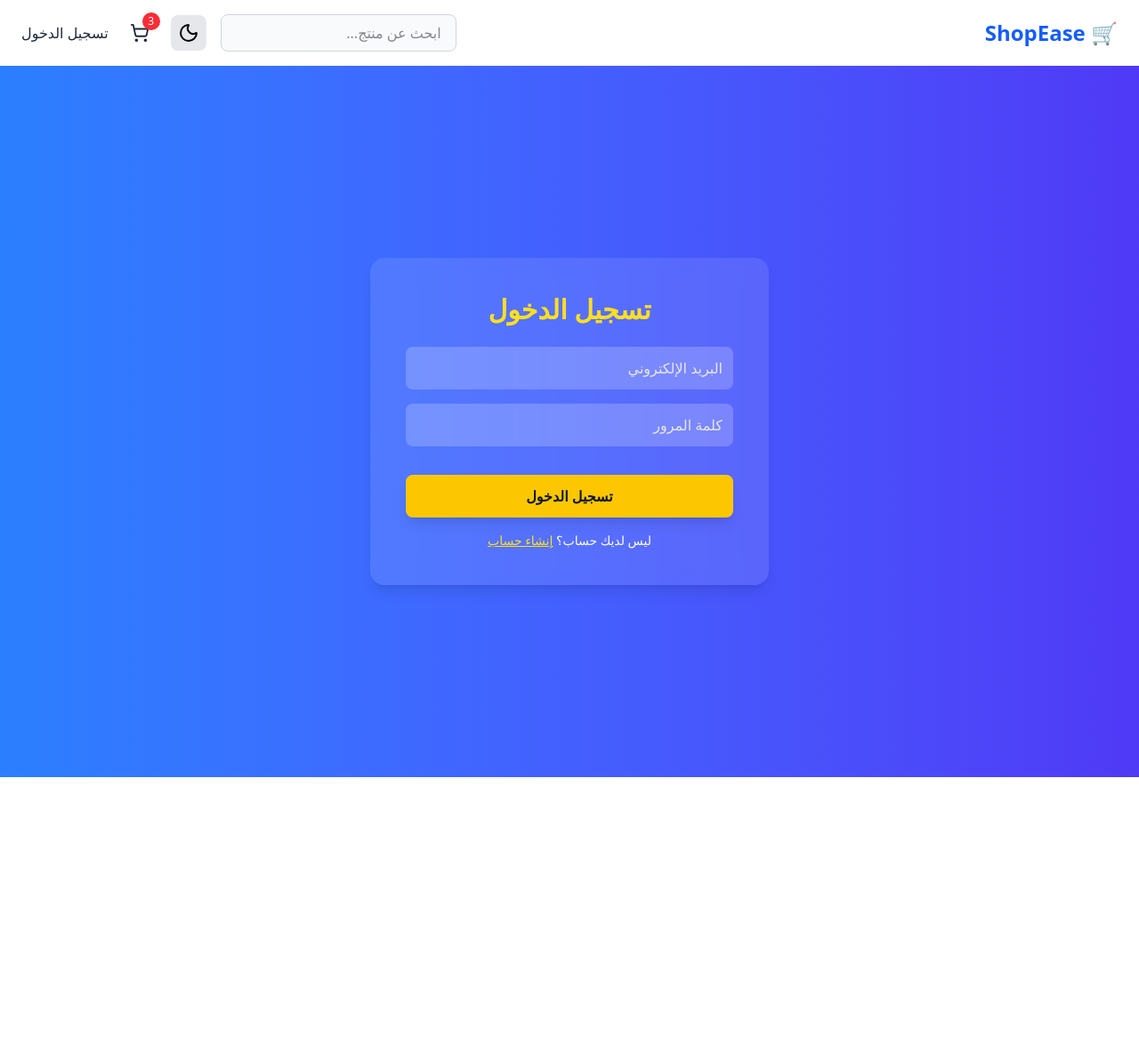
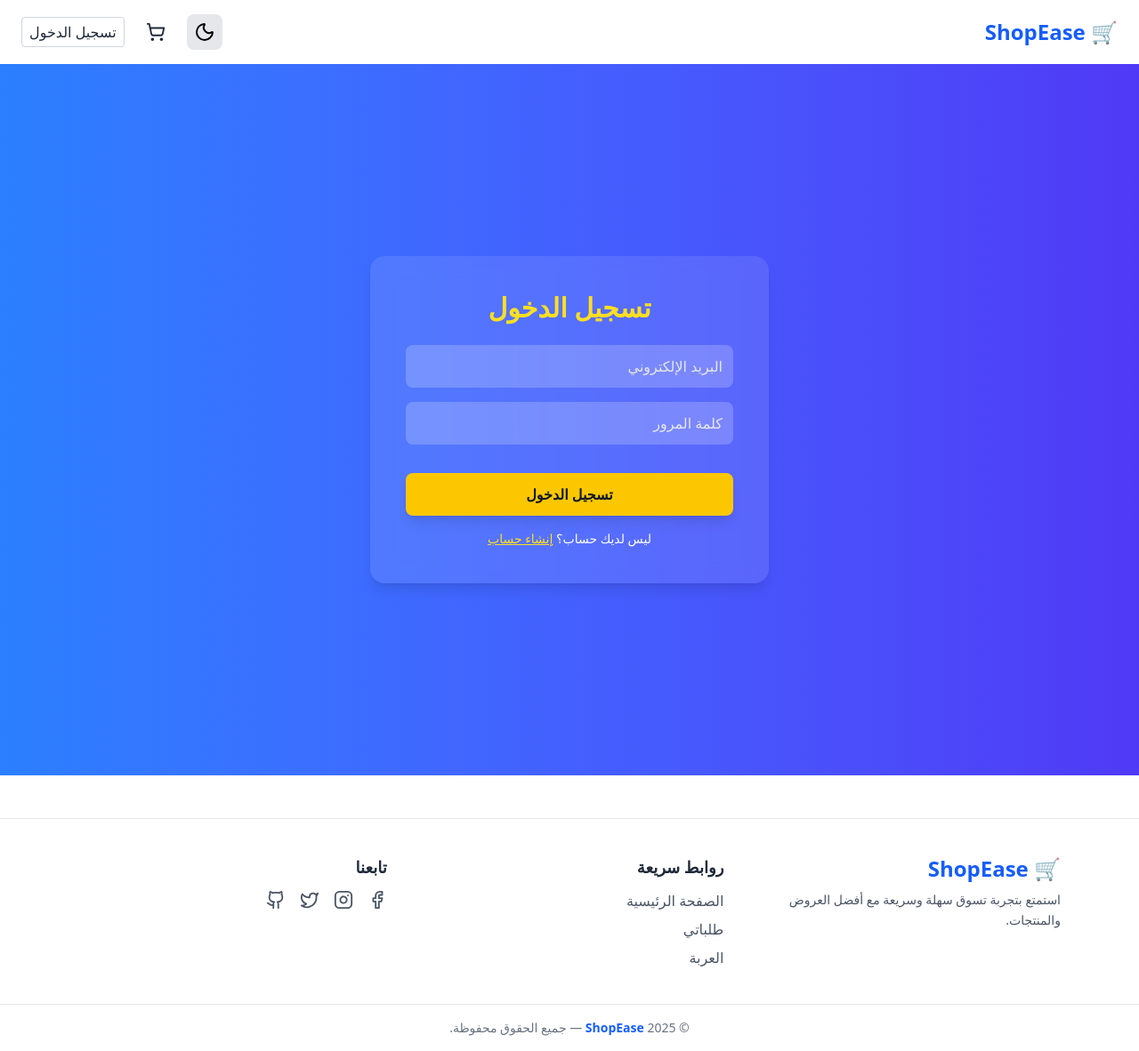
Before and after one commit to abdoBadawy74/ecommerce-frontend, a React (Vite) app: page /login in a window 1280 px wide. Shown: the whole page at 89% size. Before the commit the page ends 874 px from the top, so only its background shows below. Built offline with nearby package versions, Linux system fonts and the light colour scheme.

Commit message:
feat: add Footer component with navigation links and social media icons; enhance App and Navbar for improved user experience

```diff
--- a/src/App.jsx
+++ b/src/App.jsx
@@ -5,20 +5,24 @@ import Navbar from "./components/Navbar"
 import Home from "./pages/HomePage"
 import Login from "./pages/Login"
 import Register from "./pages/Register"
-
+import Footer from "./components/Footer"
 import CartPage from "./pages/CartPage"
 import OrdersPage from "./pages/OrdersPage"
+import { useEffect } from "react"
 
 
 
 export default function App() {
+
+  useEffect(() => {
+    document.title = "ShopEase - تسوق بسهولة"
+    window.scrollTo(0, 0)
+  }, [])
+
   return (
     <ThemeProvider>
       <AuthProvider>
-
         <BrowserRouter>
-
-
           <div className="bg-white text-black dark:bg-gray-900 dark:text-white transition-colors duration-500">
             <Navbar />
             <Routes>
@@ -28,9 +32,9 @@ export default function App() {
               <Route path="/cart" element={<CartPage />} />
               <Route path="/orders" element={<OrdersPage />} />
             </Routes>
+            <Footer />
           </div>
         </BrowserRouter>
-
       </AuthProvider>
     </ThemeProvider>
   )
--- /dev/null
+++ b/src/components/Footer.jsx
@@ -0,0 +1,75 @@
+import { Link } from "react-router-dom"
+import { Facebook, Instagram, Twitter, Github } from "lucide-react"
+
+export default function Footer() {
+  return (
+    <footer className="bg-white dark:bg-gray-900 border-t border-gray-200 dark:border-gray-700 mt-12">
+      <div className="max-w-6xl mx-auto px-6 py-10 grid grid-cols-1 md:grid-cols-3 gap-8">
+        {/* ===== Logo + Description ===== */}
+        <div>
+          <h2 className="text-2xl font-bold text-blue-600 dark:text-blue-400 mb-2">
+            🛒 ShopEase
+          </h2>
+          <p className="text-gray-600 dark:text-gray-300 text-sm leading-relaxed">
+            استمتع بتجربة تسوق سهلة وسريعة مع أفضل العروض والمنتجات.
+          </p>
+        </div>
+
+        {/* ===== Quick Links ===== */}
+        <div>
+          <h3 className="text-lg font-semibold text-gray-800 dark:text-gray-200 mb-3">
+            روابط سريعة
+          </h3>
+          <ul className="space-y-2">
+            <li>
+              <Link to="/" className="text-gray-600 dark:text-gray-400 hover:text-blue-600 dark:hover:text-blue-400">
+                الصفحة الرئيسية
+              </Link>
+            </li>
+            <li>
+              <Link to="/orders" className="text-gray-600 dark:text-gray-400 hover:text-blue-600 dark:hover:text-blue-400">
+                طلباتي
+              </Link>
+            </li>
+            <li>
+              <Link to="/cart" className="text-gray-600 dark:text-gray-400 hover:text-blue-600 dark:hover:text-blue-400">
+                العربة
+              </Link>
+            </li>
+            {/* <li>
+              <Link to="/login" className="text-gray-600 dark:text-gray-400 hover:text-blue-600 dark:hover:text-blue-400">
+                تسجيل الدخول
+              </Link>
+            </li> */}
+          </ul>
+        </div>
+
+        {/* ===== Social Media ===== */}
+        <div>
+          <h3 className="text-lg font-semibold text-gray-800 dark:text-gray-200 mb-3">
+            تابعنا
+          </h3>
+          <div className="flex gap-4">
+            <a href="#" className="text-gray-600 dark:text-gray-400 hover:text-blue-600 dark:hover:text-blue-400">
+              <Facebook size={22} />
+            </a>
+            <a href="#" className="text-gray-600 dark:text-gray-400 hover:text-pink-500">
+              <Instagram size={22} />
+            </a>
+            <a href="#" className="text-gray-600 dark:text-gray-400 hover:text-sky-500">
+              <Twitter size={22} />
+            </a>
+            <a href="#" className="text-gray-600 dark:text-gray-400 hover:text-gray-900 dark:hover:text-gray-100">
+              <Github size={22} />
+            </a>
+          </div>
+        </div>
+      </div>
+
+      {/* ===== Bottom Bar ===== */}
+      <div className="border-t border-gray-200 dark:border-gray-700 text-center py-4 text-sm text-gray-500 dark:text-gray-400">
+        © {new Date().getFullYear()} <span className="font-semibold text-blue-600 dark:text-blue-400">ShopEase</span> — جميع الحقوق محفوظة.
+      </div>
+    </footer>
+  )
+}
--- a/src/components/Navbar.jsx
+++ b/src/components/Navbar.jsx
@@ -1,58 +1,152 @@
 import { Link } from "react-router-dom"
+import { useEffect, useState } from "react"
+import { motion, AnimatePresence } from "framer-motion"
 import DarkModeToggle from "./DarkModeToggle"
 import { useAuth } from "../context/AuthContext"
-import { ShoppingCart } from "lucide-react"
+import { ShoppingCart, Menu, X } from "lucide-react"
 import { supabase } from "../lib/supabaseClient"
+import { User } from "lucide-react"
 
 export default function Navbar() {
   const { user } = useAuth()
-    console.log(user)
+  const [cartCount, setCartCount] = useState(0)
+  const [menuOpen, setMenuOpen] = useState(false)
+
+  // 🧩 جلب عدد المنتجات في السلة عند تسجيل الدخول
+  useEffect(() => {
+    const fetchCartCount = async () => {
+      if (!user) {
+        setCartCount(0)
+        return
+      }
+
+      const { count, error } = await supabase
+        .from("cart")
+        .select("*", { count: "exact", head: true })
+        .eq("user_id", user.id)
+
+      if (error) console.error("Error fetching cart count:", error)
+      else setCartCount(count || 0)
+    }
+
+    fetchCartCount()
+  }, [user])
+
   return (
-        <nav className="flex justify-between items-center px-6 py-4 bg-white dark:bg-gray-900 shadow">
-            <Link to="/">
+    <nav className="flex justify-between items-center px-6 py-4 bg-white dark:bg-gray-900 shadow relative">
+      {/* ===== Logo ===== */}
+      <Link to="/" className="flex items-center gap-2">
         <h1 className="text-2xl font-bold text-blue-600 dark:text-blue-400 cursor-pointer">
           🛒 ShopEase
         </h1>
       </Link>
-            <div className="flex items-center gap-4">
-                <input
-                    type="text"
-                    placeholder="ابحث عن منتج..."
-                    className="px-4 py-2 rounded-lg border border-gray-300 dark:border-gray-700 bg-gray-50 dark:bg-gray-800 text-gray-900 dark:text-gray-100 focus:outline-none"
-                />
+
+      {/* ===== زر القائمة للموبايل ===== */}
+      <button
+        className="md:hidden text-gray-800 dark:text-gray-200"
+        onClick={() => setMenuOpen(!menuOpen)}
+      >
+        {menuOpen ? <X size={26} /> : <Menu size={26} />}
+      </button>
+
+      {/* ===== العناصر الأساسية ===== */}
+      <div className="hidden md:flex items-center gap-4">
 
 
         <DarkModeToggle />
 
         <Link to="/cart" className="relative p-2">
           <ShoppingCart size={22} className="text-gray-800 dark:text-gray-200" />
+          {cartCount > 0 && (
             <span className="absolute -top-1 -right-1 bg-red-500 text-white text-xs w-5 h-5 rounded-full flex items-center justify-center">
-                        3
+              {cartCount}
             </span>
+          )}
         </Link>
+
         {user ? (
           <>
-                        <Link to={"/orders"} className="text-gray-800 dark:text-gray-200 font-medium">
-                            مرحبًا، {user.identities[0]?.identity_data.full_name || user.email} <span className="text-gray-500 dark:text-gray-400">|</span>
-                            {/* log out button */}
+            <Link
+              to="/orders"
+              className="text-gray-800 dark:text-gray-200 font-medium flex items-center gap-1 border border-gray-300 hover:border-gray-600 dark:hover:border-blue-400 px-2 py-1 rounded transition-colors duration-300"
+            >
+                <User />
+            {user.identities?.[0]?.identity_data?.full_name || user.email}
             </Link>
+
             <button
-                                onClick={() => {
-                                    supabase.auth.signOut()
+              onClick={async () => {
+                await supabase.auth.signOut()
                 window.location.reload()
               }}
-                                className="ml-2 text-red-600 hover:underline"
+              className="ml-2 text-red-600 hover:bg-red-600 hover:text-white border border-red-600 px-2 py-1 rounded transition-colors duration-300 cursor-pointer"
             >
               تسجيل خروج
             </button>
           </>
         ) : (
-                    <Link to="/login" className="text-gray-800 dark:text-gray-200 hover:underline">
+          <Link
+            to="/login"
+            className="text-gray-800 dark:text-gray-200 border border-gray-300 hover:border-gray-600 dark:hover:border-blue-400 px-2 py-1 rounded transition-colors duration-300"
+          >
             تسجيل الدخول
           </Link>
         )}
+      </div>
 
+      {/* ===== قائمة الموبايل ===== */}
+      <AnimatePresence>
+        {menuOpen && (
+          <motion.div
+            initial={{ opacity: 0, y: -20 }}
+            animate={{ opacity: 1, y: 0 }}
+            exit={{ opacity: 0, y: -20 }}
+            className="absolute top-full left-0 w-full bg-white dark:bg-gray-900 shadow-md flex flex-col items-center gap-4 py-4 md:hidden z-50"
+          >
+
+            <div className="flex items-center gap-3">
+              <DarkModeToggle />
+              <Link to="/cart" className="relative p-2">
+                <ShoppingCart size={22} className="text-gray-800 dark:text-gray-200" />
+                {cartCount > 0 && (
+                  <span className="absolute -top-1 -right-1 bg-red-500 text-white text-xs w-5 h-5 rounded-full flex items-center justify-center">
+                    {cartCount}
+                  </span>
+                )}
+              </Link>
             </div>
+
+            {user ? (
+              <>
+                <Link
+                  to="/orders"
+                  className="text-gray-800 dark:text-gray-200 font-medium"
+                  onClick={() => setMenuOpen(false)}
+                >
+                  طلباتي
+                </Link>
+                <button
+                  onClick={async () => {
+                    await supabase.auth.signOut()
+                    window.location.reload()
+                  }}
+                  className="text-red-600 hover:underline"
+                >
+                  تسجيل خروج
+                </button>
+              </>
+            ) : (
+              <Link
+                to="/login"
+                className="text-gray-800 dark:text-gray-200 hover:underline"
+                onClick={() => setMenuOpen(false)}
+              >
+                تسجيل الدخول
+              </Link>
+            )}
+          </motion.div>
+        )}
+      </AnimatePresence>
     </nav>
   )
 }
--- a/src/pages/HomePage.jsx
+++ b/src/pages/HomePage.jsx
@@ -2,6 +2,7 @@ import { useEffect, useState } from "react"
 import { supabase } from "../lib/supabaseClient"
 import ProductCard from "../components/ProductCard"
 import HeroSection from "../components/Hero"
+import { u } from "framer-motion/client"
 
 export default function Home() {
   const [products, setProducts] = useState([])
@@ -12,6 +13,10 @@ export default function Home() {
       setProducts(data || [])
     }
     fetchProducts()
+  }, [])
+
+  useEffect(() => {
+    window.scrollTo(0, 0)
   }, [])
 
   return (
```
Lines whose indentation alone changed are shown as unchanged.
